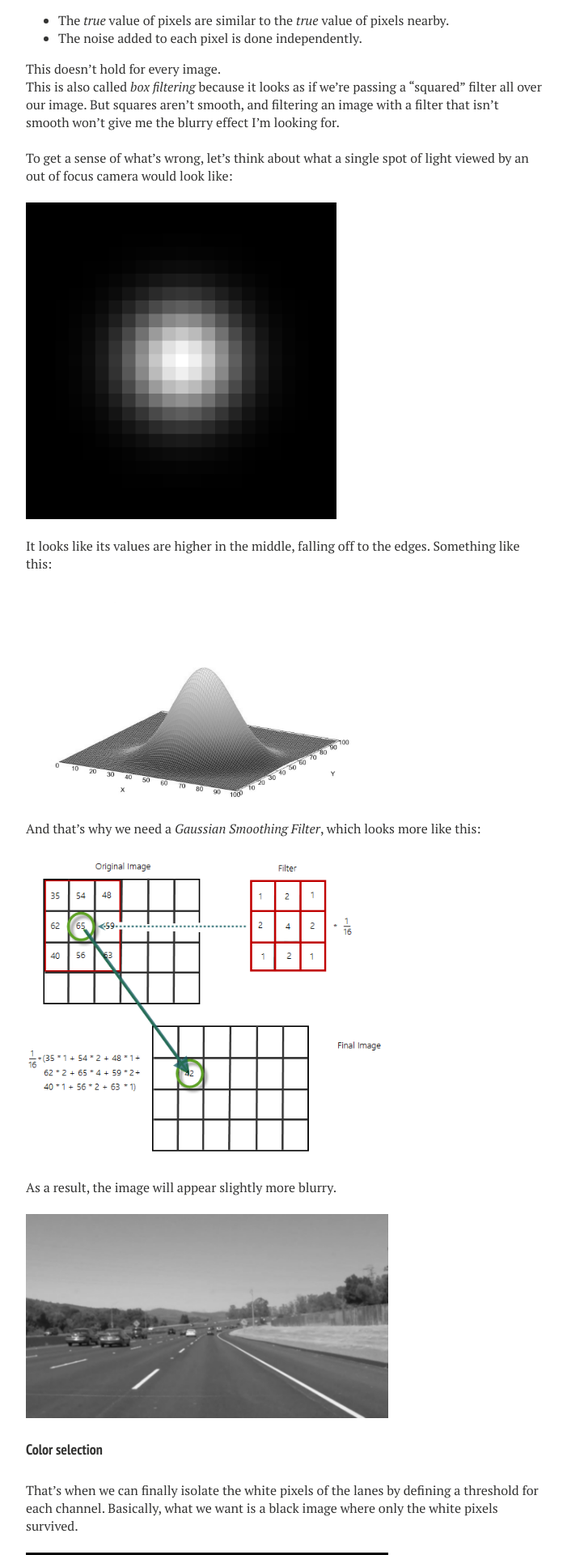
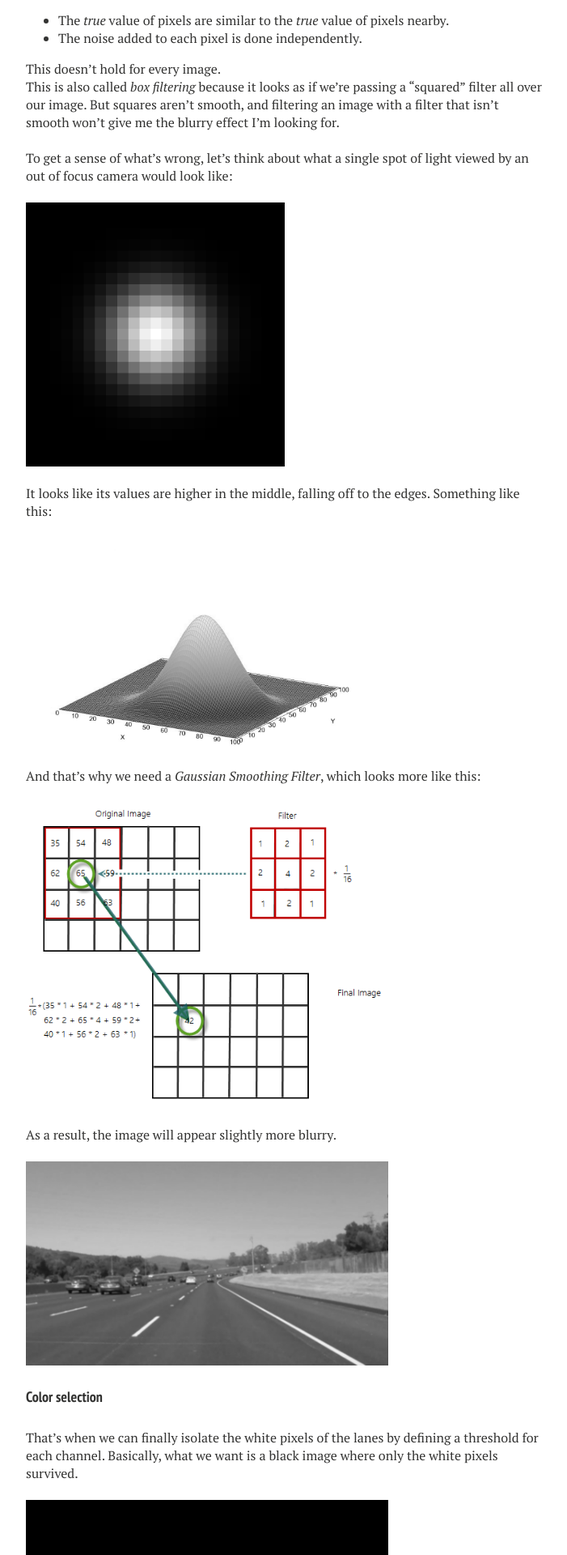
Before and after one commit to IacopomC/iacopomc.github.io, a Jekyll site: the page built from _posts/2020-07-13-lane-finding.md, in a window 1280 px wide. Shown: the part 2130-4050 px from the top of the page at 81% size, without its empty margins (288-989 px from the left). Built offline with Jekyll 4.4.1, drawn with Linux system fonts in a browser that asks for light colours; nearby versions of some CDN libraries; our own code applies the rules of GitHub Pages for plain Markdown files.

Commit message:
Fix size images

```diff
--- a/_posts/2020-07-13-lane-finding.md
+++ b/_posts/2020-07-13-lane-finding.md
@@ -70,7 +70,7 @@ To get a sense of what’s wrong, let's think about what a single spot of light
 
 <br/>
 
-<img src="{{ site.url }}/assets/images/lane-finding-post/out_focus_dot.PNG" width="60%">
+<img src="{{ site.url }}/assets/images/lane-finding-post/out_focus_dot.PNG" width="50%">
 
 <br/>
 
```
